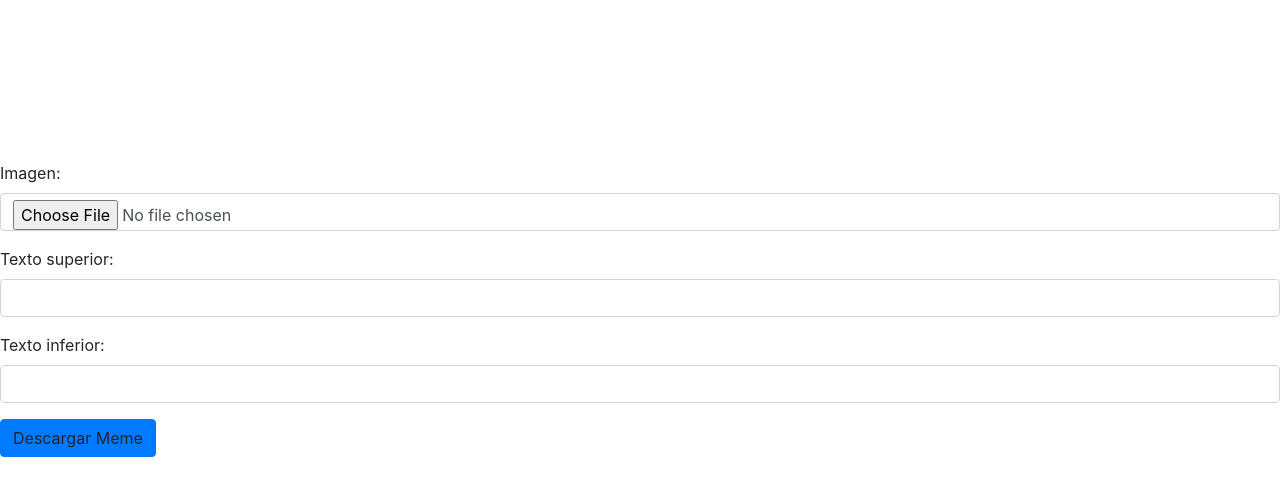
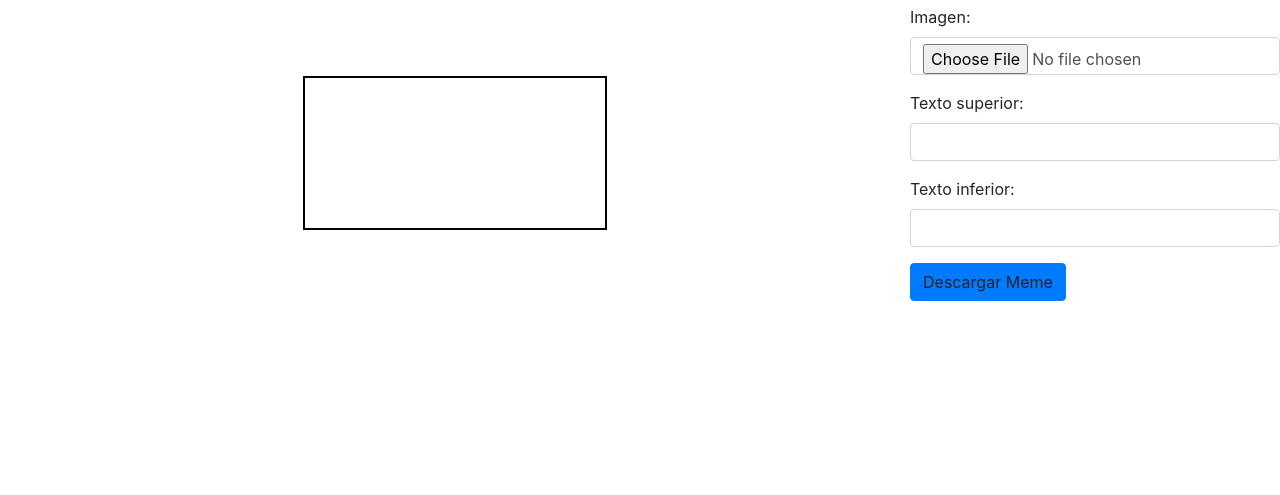
Before and after one commit to Fhernd/JavaScript-Curso, a plain HTML site: page App2-Creador-Memes/index.html in a window 1280 px wide. Shown: the part 51-546 px from the top of the page. Drawn offline with nearby package versions, Linux system fonts and the light colour scheme.

Commit message:
JavaScript - Curso - Inicio Creación Clases CSS
JavaScript - Curso: 38 Inicio Creación de las Clases CSS Personalizadas del Documento HTML.

```diff
--- a/App2-Creador-Memes/css/estilos.css
+++ b/App2-Creador-Memes/css/estilos.css
@@ -0,0 +1,18 @@
+.principal{
+    display: flex;
+    flex-direction: row;
+    flex-wrap: wrap;
+    justify-content: space-around;
+}
+
+.area-canvas {
+    flex: 2;
+    display: flex;
+    align-items: center;
+    justify-content: center;
+    margin: 10px;
+}
+
+.imagen-canvas {
+    border: 2px solid #000000;
+}
--- a/App2-Creador-Memes/index.html
+++ b/App2-Creador-Memes/index.html
@@ -45,6 +45,8 @@
         </div>
     </div>
 
+    <div class="has-error" style="display: none;"></div>
+
     <script src="https://code.jquery.com/jquery-3.4.1.slim.min.js" integrity="sha384-J6qa4849blE2+poT4WnyKhv5vZF5SrPo0iEjwBvKU7imGFAV0wwj1yYfoRSJoZ+n" crossorigin="anonymous"></script>
 <script src="https://cdn.jsdelivr.net/npm/popper.js@1.16.0/dist/umd/popper.min.js" integrity="sha384-Q6E9RHvbIyZFJoft+2mJbHaEWldlvI9IOYy5n3zV9zzTtmI3UksdQRVvoxMfooAo" crossorigin="anonymous"></script>
 <script src="https://stackpath.bootstrapcdn.com/bootstrap/4.4.1/js/bootstrap.min.js" integrity="sha384-wfSDF2E50Y2D1uUdj0O3uMBJnjuUD4Ih7YwaYd1iqfktj0Uod8GCExl3Og8ifwB6" crossorigin="anonymous"></script>
```
